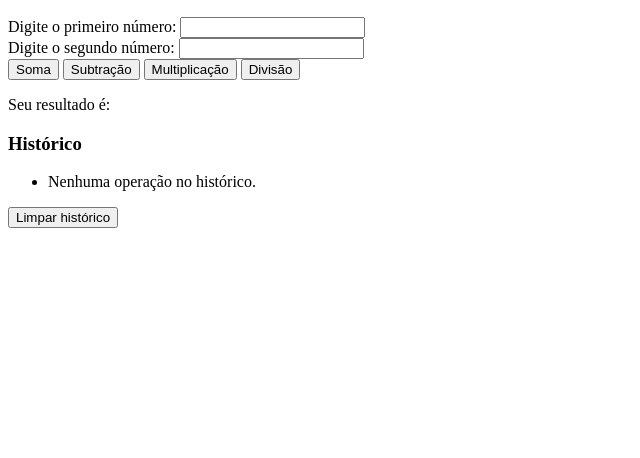
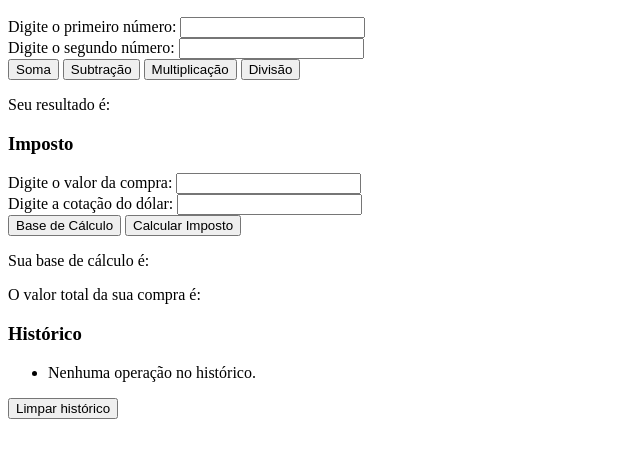
Before and after one commit to Zomestro/AulasHTMLSenai, a plain HTML site: page Atividade8/index.html in a window 1280 px wide. Shown: the part 110-568 px from the top of the page, without its empty margins (0-640 px from the left). Drawn offline with Linux system fonts and the light colour scheme.

Commit message:
calcular imposto

```diff
--- a/Atividade8/index.html
+++ b/Atividade8/index.html
@@ -17,12 +17,27 @@
         <input type="number" id="segundo-numero">
         <br>
 
+
         <button onclick="soma()">Soma</button>
         <button onclick="subtracao()">Subtração</button>
         <button onclick="multiplicacao()">Multiplicação</button>
         <button onclick="divisao()">Divisão</button>
         <br>
         <p>Seu resultado é: <strong id="resultado"></strong></p>
+
+        <section id="imposto">
+            <h3>Imposto</h3>
+            <label for="valor-compra">Digite o valor da compra:</label>
+            <input type="number" id="valor-compra">
+            <br>
+            <label for="cotacao">Digite a cotação do dólar:</label>
+            <input type="number" id="cotacao">
+            <br>
+            <button onclick="baseCalculo()">Base de Cálculo</button>
+            <button type="button" onclick="imposto()">Calcular Imposto</button>
+            <p>Sua base de cálculo é: <strong id="baseCalculo"></strong></p>
+            <p>O valor total da sua compra é: <strong id="valorTotal"></strong></p>
+        </section>
 
         <section id="historico">
             <h3>Histórico</h3>
--- a/Atividade8/js/funcoes.js
+++ b/Atividade8/js/funcoes.js
@@ -36,7 +36,39 @@ function divisao() {
     document.getElementById("resultado").innerText = resultado;
 
     salvarHistorico("Divisão",primeiroNumero, segundoNumero, resultado)
+
+    }
+
+function baseCalculo() {
+    let valorCompra = document.getElementById("valor-compra").value;
+    let cotacao = document.getElementById("cotacao").value;
+    let baseCalculo = Number(valorCompra) * Number(cotacao);
+
+    document.getElementById("baseCalculo").innerText = baseCalculo;
+
+    salvarHistorico("Base de Cálculo",valorCompra, cotacao, baseCalculo);
+
+    }
+
+function imposto() {
+    let total1 = 0;
+    let total2 = 0;
+    let valorTotal = 0;
+    if (document.getElementById("valorCompra").value < 50) {
+        total1 = baseCalculo * 1.2;
+        valorTotal = total1;
+    } else {
+        total2 = baseCalculo * 1.2 * 1.9;
+        valorTotal = total2;
+
+    }
+
+    document.getElementById("valorTotal").innerText = valorTotal;
+
+    salvarHistorico("Compra total", valorCompra, cotacao, valorTotal);
+
 }
+
 function salvarHistorico(nomeDaFuncao, num1, num2, resultado) {
     // Criar o objeto de entrada
     const entrada = {
```
